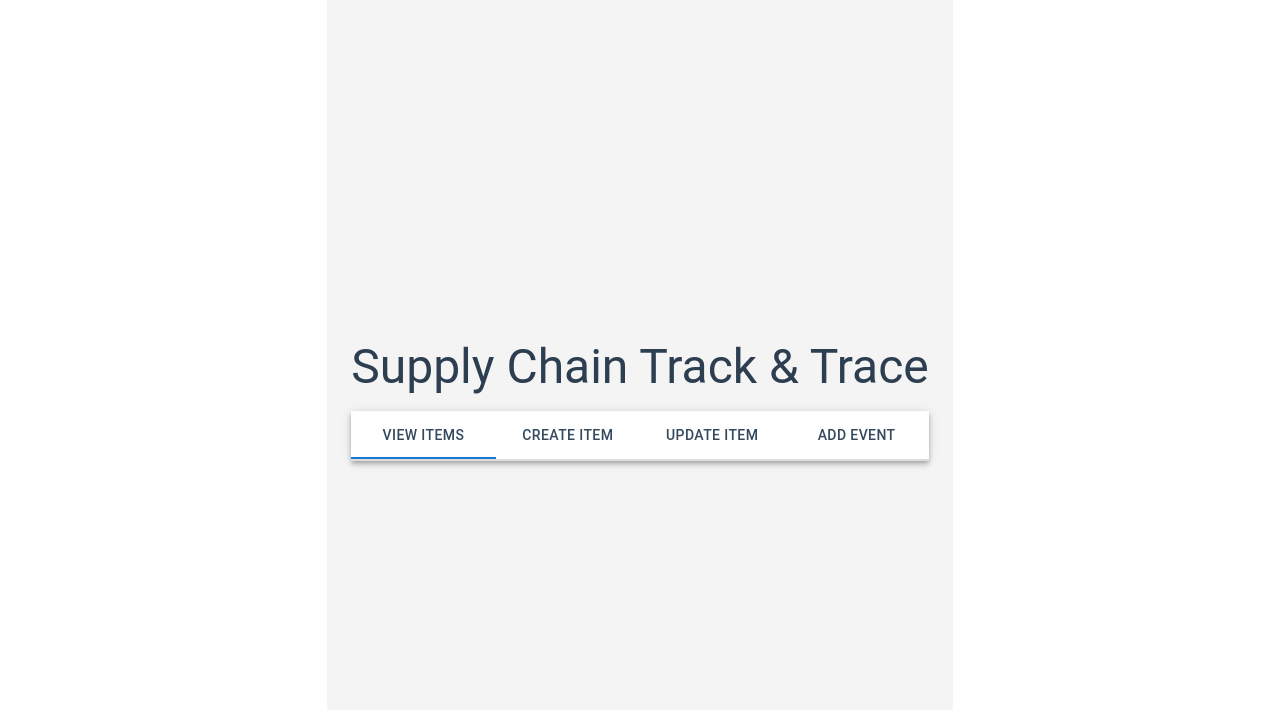
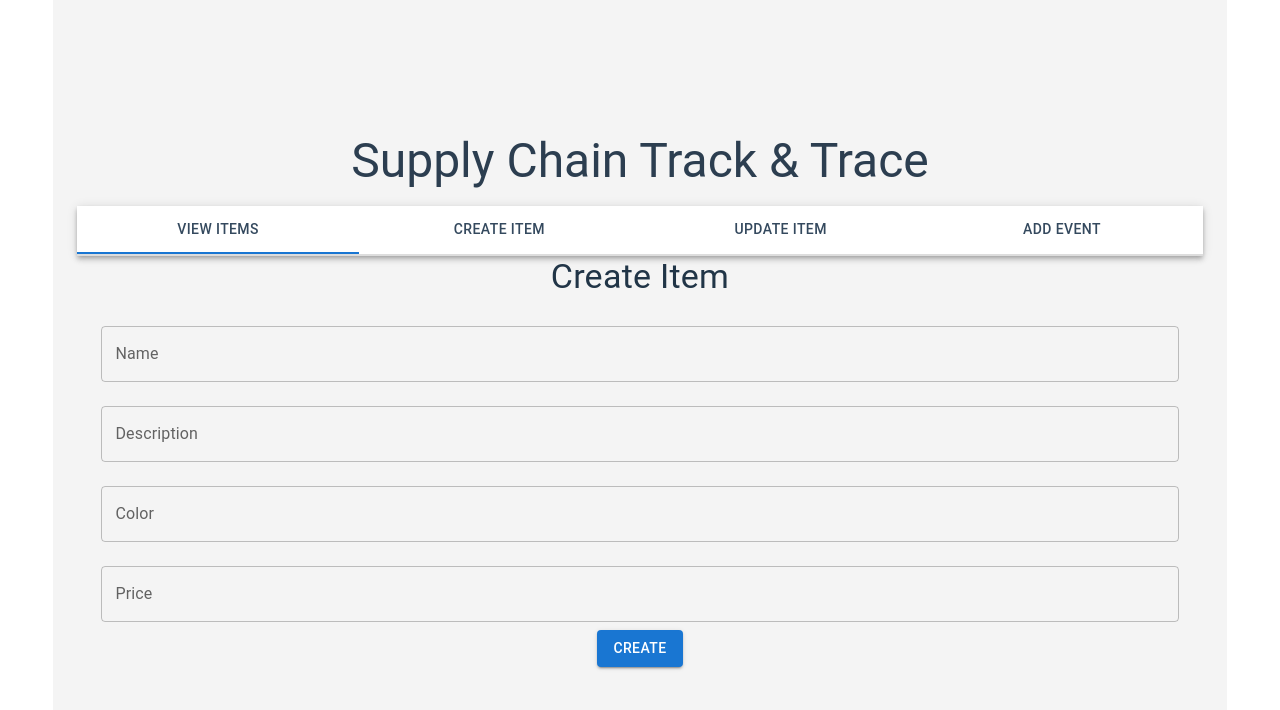
Before and after one commit to KavyaBabu/SupplyChainTracker, a React (Vite) app in the folder frontend/: page /create-item in a window 1280 px wide. Shown: the top 710 px of the page. Built offline with nearby package versions, Linux system fonts and the light colour scheme.

Commit message:
Implemented create item with form validation and API integration

```diff
--- a/frontend/src/App.tsx
+++ b/frontend/src/App.tsx
@@ -1,18 +1,22 @@
 import { useState } from 'react';
-import { BrowserRouter as Router, Routes, Route } from 'react-router-dom';
+import { BrowserRouter as Router, Routes, Route, useNavigate } from 'react-router-dom';
 import { Container, Typography, AppBar, Tabs, Tab } from '@mui/material';
 import ViewItems from './pages/ViewItems';
+import CreateItem from './pages/CreateItem';
+
 import './styles/global.css';
 
-const App = () => {
+const AppContent = () => {
   const [tabIndex, setTabIndex] = useState(0);
+  const navigate = useNavigate();
 
   const handleTabChange = (_: React.SyntheticEvent, newValue: number) => {
     setTabIndex(newValue);
+    if (newValue === 0) navigate('/');
+    if (newValue === 1) navigate('/create-item');
   };
 
   return (
-    <Router>
     <Container>
       <Typography variant="h3" align="center" gutterBottom>
         Supply Chain Track & Trace
@@ -35,8 +39,16 @@ const App = () => {
 
       <Routes>
         <Route path="/" element={<ViewItems />} />
+        <Route path="/create-item" element={<CreateItem />} />
       </Routes>
     </Container>
+  );
+};
+
+const App = () => {
+  return (
+    <Router>
+      <AppContent />
     </Router>
   );
 };
--- /dev/null
+++ b/frontend/src/pages/CreateItem.tsx
@@ -0,0 +1,69 @@
+import { useState } from 'react';
+import { TextField, Button, Container, Typography, Alert } from '@mui/material';
+import { createItem } from '../services/api';
+
+const CreateItem = () => {
+  const [formData, setFormData] = useState({ name: '', description: '', color: '', price: '' });
+  const [errors, setErrors] = useState<{ [key: string]: string }>({});
+  const [success, setSuccess] = useState('');
+
+  const validateField = (field: string, value: string) => {
+    let error = '';
+    if (!value.trim()) {
+      error = `${field} is required`;
+    } else {
+      if (field === 'name' && !/^[a-zA-Z0-9 ]+$/.test(value)) {
+        error = 'Name must contain only letters and numbers';
+      } else if ((field === 'description' || field === 'color') && !/^[a-zA-Z ]+$/.test(value)) {
+        error = `${field} must contain only letters`;
+      }
+    }
+    return error;
+  };
+
+  const validateForm = () => {
+    let newErrors: { [key: string]: string } = {};
+    newErrors.name = validateField('Name', formData.name);
+    newErrors.description = validateField('Description', formData.description);
+    newErrors.color = validateField('Color', formData.color);
+    if (!formData.price.trim() || isNaN(Number(formData.price))) {
+      newErrors.price = 'Valid price is required';
+    }
+    setErrors(newErrors);
+    return Object.keys(newErrors).every(key => newErrors[key] === '');
+  };
+
+  const handleChange = (field: string, value: string) => {
+    setFormData(prevState => ({ ...prevState, [field]: value }));
+    setErrors(prevErrors => ({ ...prevErrors, [field]: validateField(field, value) }));
+  };
+
+  const handleSubmit = async (event: React.FormEvent) => {
+    event.preventDefault();
+    if (!validateForm()) return;
+    try {
+      await createItem(formData);
+      setSuccess('Item created successfully!');
+      setFormData({ name: '', description: '', color: '', price: '' });
+      setErrors({});
+    } catch (error) {
+      console.error('Error creating item:', error);
+    }
+  };
+
+  return (
+    <Container>
+      <Typography variant="h4" gutterBottom>Create Item</Typography>
+      {success && <Alert severity="success">{success}</Alert>}
+      <form onSubmit={handleSubmit}>
+        <TextField fullWidth margin="normal" label="Name" value={formData.name} onChange={(e) => handleChange('name', e.target.value)} error={!!errors.name} helperText={errors.name} />
+        <TextField fullWidth margin="normal" label="Description" value={formData.description} onChange={(e) => handleChange('description', e.target.value)} error={!!errors.description} helperText={errors.description} />
+        <TextField fullWidth margin="normal" label="Color" value={formData.color} onChange={(e) => handleChange('color', e.target.value)} error={!!errors.color} helperText={errors.color} />
+        <TextField fullWidth margin="normal" label="Price" value={formData.price} onChange={(e) => handleChange('price', e.target.value)} error={!!errors.price} helperText={errors.price} type="number" />
+        <Button type="submit" variant="contained" color="primary">Create</Button>
+      </form>
+    </Container>
+  );
+};
+
+export default CreateItem;
```
Also changed, not shown: 1 other file (tests, documents, lock files or other folders). Lines whose indentation alone changed are shown as unchanged.
